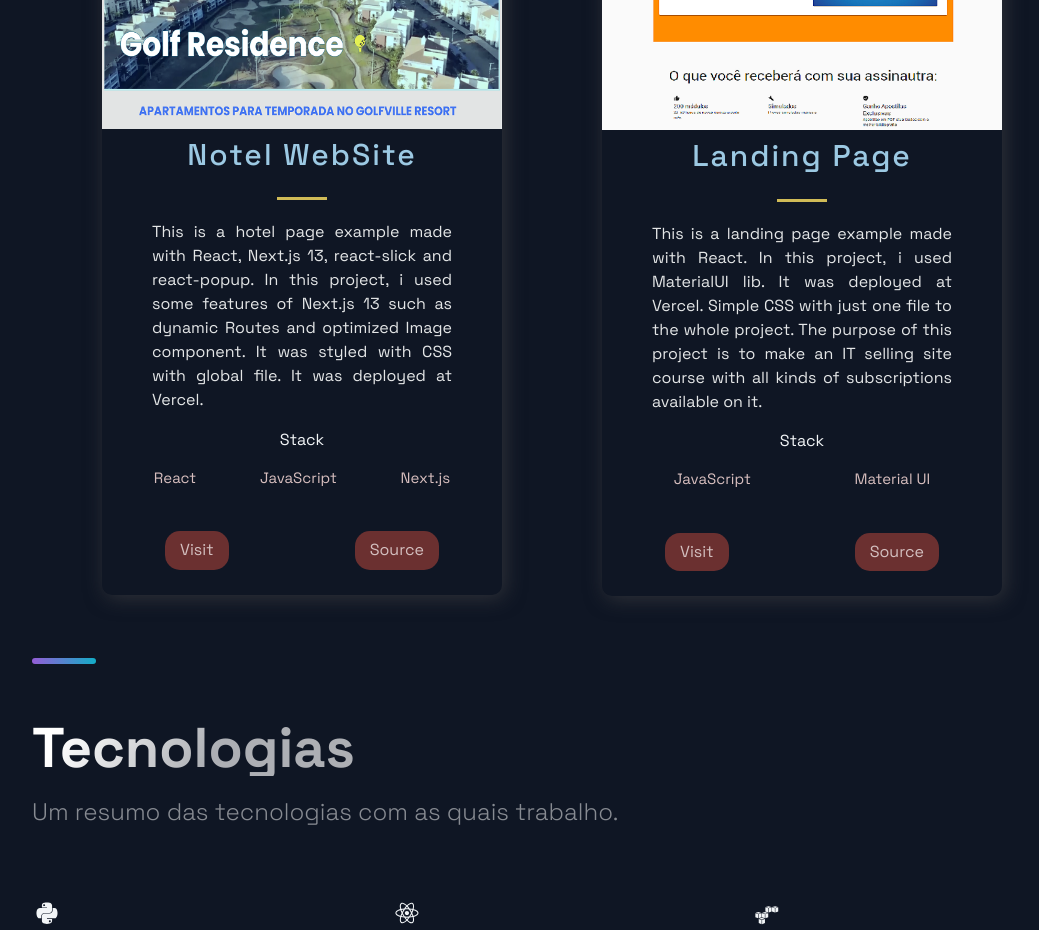
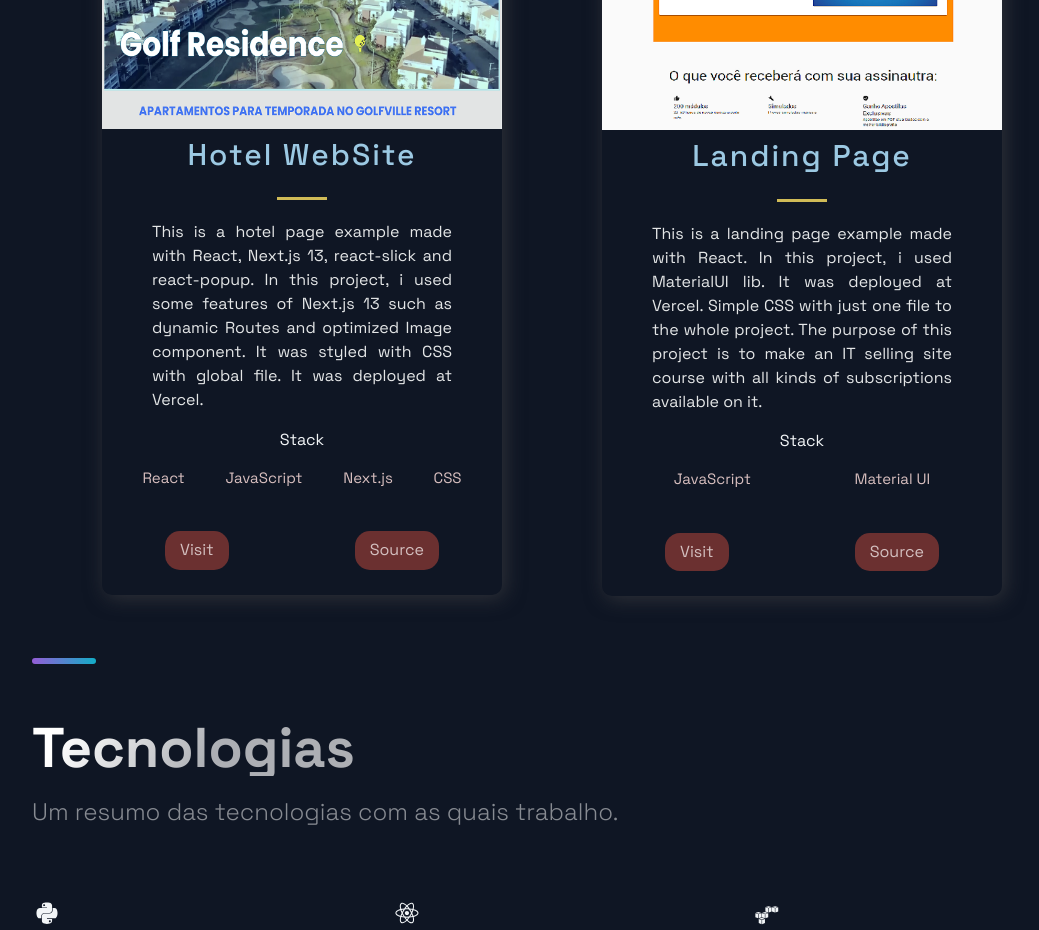
Before and after one commit to jcneto25/MyPortfolio, a Next.js app: page / in a window 1280 px wide. Shown: the part 1680-2610 px from the top of the page, without its empty margins (88-1127 px from the left). Built offline with nearby package versions, Linux system fonts and the light colour scheme.

Commit message:
Ajuste texto

```diff
--- a/src/constants/constants.js
+++ b/src/constants/constants.js
@@ -18,10 +18,10 @@ export const projects = [
     id: 1,
   },
   {
-    title: 'Notel WebSite',
+    title: 'Hotel WebSite',
     description: "This is a hotel page example made with React, Next.js 13,  react-slick and react-popup. In this project, i used some features of Next.js 13 such as dynamic Routes and optimized Image component. It was styled with CSS with global file. It was deployed at Vercel. ",
       image: '/images/4.png',
-      tags: ['React', 'JavaScript', 'Next.js'],
+      tags: ['React', 'JavaScript', 'Next.js', 'CSS'],
     source: 'https://golf-resort.vercel.app/',
     visit: 'https://golf-resort.vercel.app/',
     id: 2,
```
